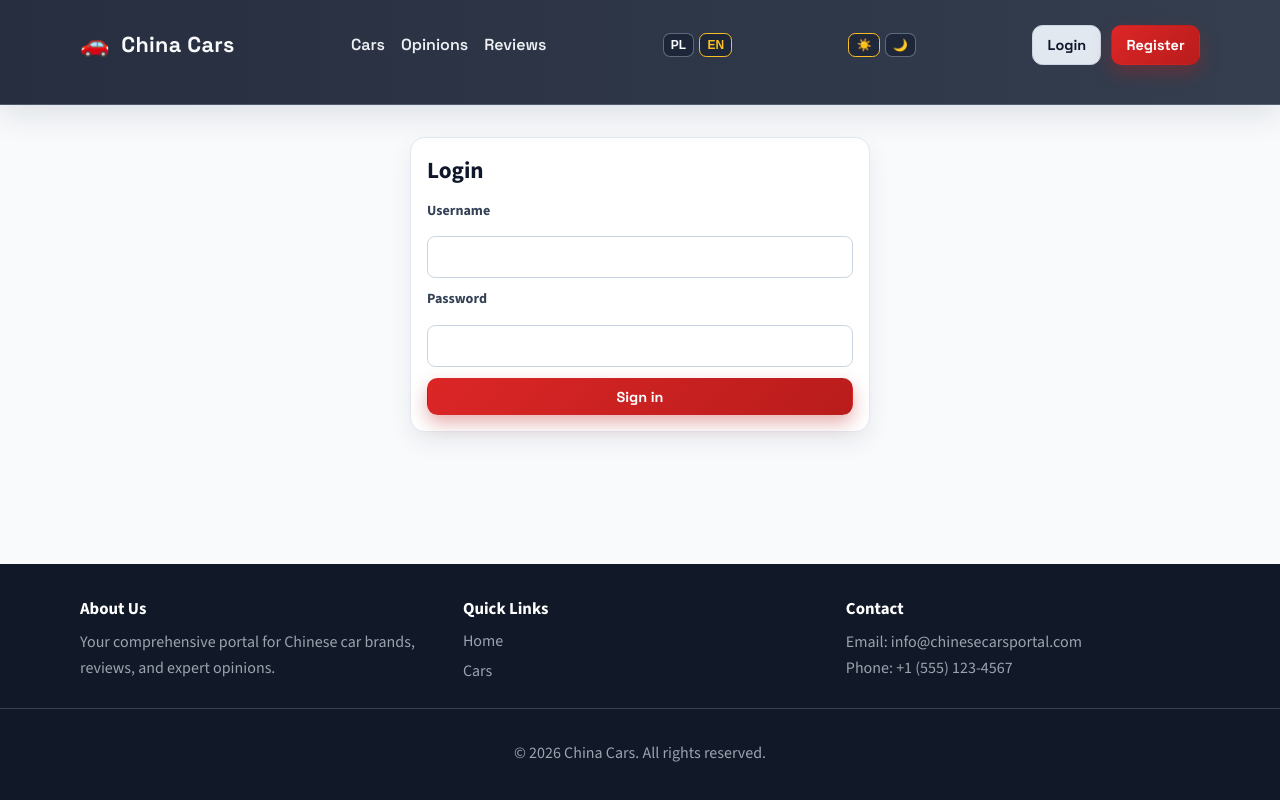
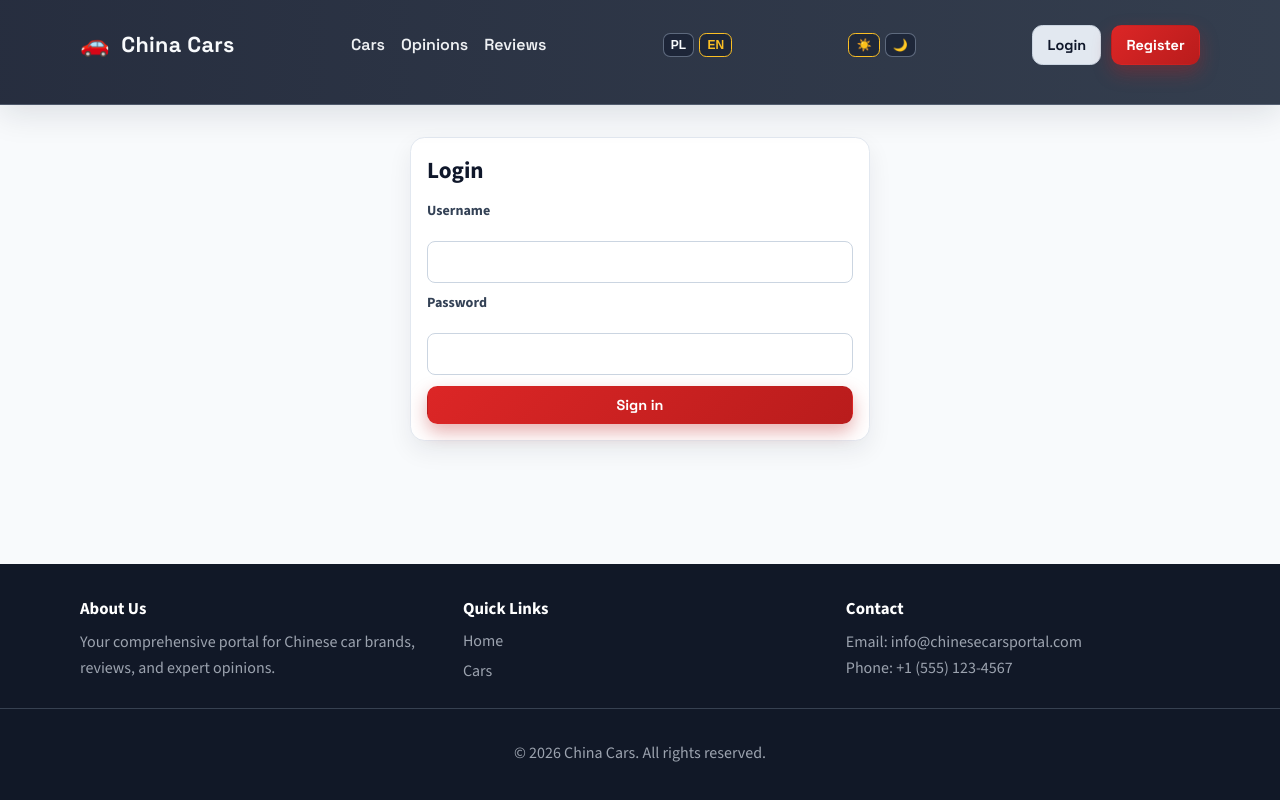
Before and after one commit to tomaszzarzycki37/portal, a React (Vite) app in the folder frontend/: page /login in a window 1280 px wide. Built offline with nearby package versions, Linux system fonts and the light colour scheme; no server answers.

Commit message:
Increase spacing between form labels and input fields

```diff
--- a/frontend/src/index.css
+++ b/frontend/src/index.css
@@ -682,7 +682,7 @@ body.app-theme-dark .header-tagline-section {
   font-weight: 700;
   color: #334155;
   line-height: 1.25;
-  margin-bottom: var(--admin-space-label, 0.38rem);
+  margin-bottom: var(--admin-space-label, 0.65rem);
 }
 
 .form-label-help {
@@ -783,7 +783,7 @@ body.app-theme-dark .header-tagline-section {
 }
 
 .density-compact {
-  --admin-space-label: 0.22rem;
+  --admin-space-label: 0.42rem;
   --admin-space-caption-top: 0.32rem;
   --admin-space-caption-bottom: 0.06rem;
   --admin-space-grid-gap: 0.45rem;
@@ -791,7 +791,7 @@ body.app-theme-dark .header-tagline-section {
 }
 
 .density-comfortable {
-  --admin-space-label: 0.38rem;
+  --admin-space-label: 0.65rem;
   --admin-space-caption-top: 0.55rem;
   --admin-space-caption-bottom: 0.12rem;
   --admin-space-grid-gap: 0.65rem;
```
Also changed, not shown: 1 other file (tests, documents, lock files or other folders).
